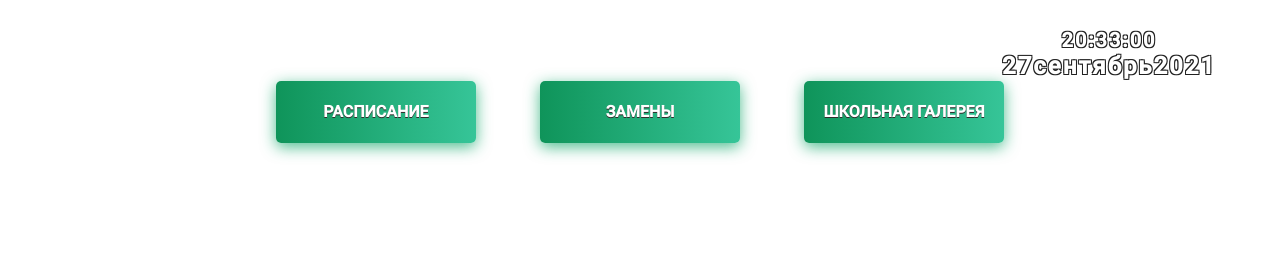
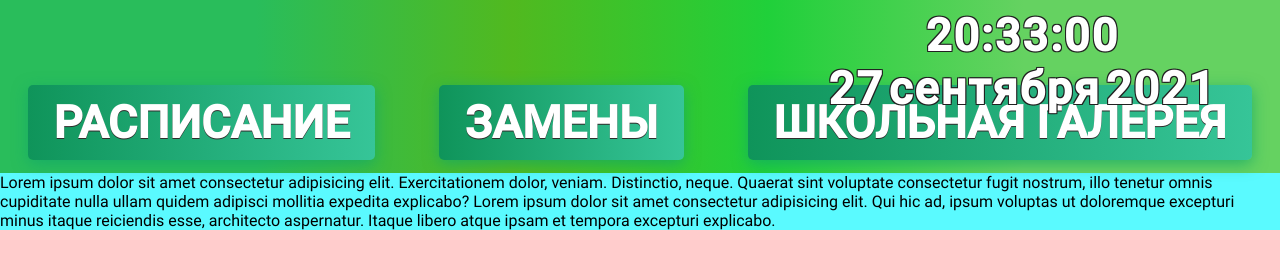
Before and after one commit to liceum28nn/liceum28nn.github.io, a website: page source/index.html in a window 1280 px wide. Shown: the top 280 px of the page. Drawn offline with nearby package versions, Linux system fonts and the light colour scheme; files that its build step writes are made by us from their sources.

Commit message:
start header

```diff
--- a/source/index.html
+++ b/source/index.html
@@ -40,6 +40,8 @@
       </nav>
   </header>
   <main class="main page-main">
+    Lorem ipsum dolor sit amet consectetur adipisicing elit. Exercitationem dolor, veniam. Distinctio, neque. Quaerat sint voluptate consectetur fugit nostrum, illo tenetur omnis cupiditate nulla ullam quidem adipisci mollitia expedita explicabo?
+    Lorem ipsum dolor sit amet consectetur adipisicing elit. Qui hic ad, ipsum voluptas ut doloremque excepturi minus itaque reiciendis esse, architecto aspernatur. Itaque libero atque ipsam et tempora excepturi explicabo.
 
   </main>
  <span class="info"></span>
--- a/source/js/app.js
+++ b/source/js/app.js
@@ -5,7 +5,7 @@ function getCorrectTime() {
 
   const nowMonth = document.querySelector('.js-month');
 
-  const months = ['январь','февраль','март','апрель','май','июнь','июль','август','сентябрь','октябрь','ноябрь','декабрь'];
+  const months = ['января','февраля','марта','апреля','майя','июня','июля','августа','сентября','октября','ноября','декабря'];
   nowMonth.textContent = months[nowTime.getMonth()];
 
   const nowDay = document.querySelector('.js-day');
--- a/source/less/blocks/body.less
+++ b/source/less/blocks/body.less
@@ -1,7 +1,15 @@
+.page {
+  height: 100vh;
+  width: 100vw;
+}
+
 .page-body {
+  display: flex;
   margin: 0;
   padding: 0;
-  height: 100%;
-  width: 100vw;
+  // height: 100vh;
+  // width: 100vw;
   font-family: var(--basic-font);
+  background: rgba(255, 0, 0, 0.2);
+  flex-wrap: wrap;
 }
--- a/source/less/blocks/header.less
+++ b/source/less/blocks/header.less
@@ -1,3 +1,14 @@
 .header {
+  margin: 0;
+  padding: 0;
   position: relative;
+  background: rgb(41,189,91);
+  background: linear-gradient(90deg, rgba(41,189,91,1) 20%, rgba(81,185,31,1) 40%, rgba(32,208,58,1) 60%, rgba(101,210,97,1) 80%);
+  height: 20vh;
+  width: 100%;
+  display: flex;
+  justify-content: space-around;
+  align-items: flex-end;
+  padding-bottom: 1%;
+
 }
--- a/source/less/blocks/nav-menu.less
+++ b/source/less/blocks/nav-menu.less
@@ -1,5 +1,6 @@
 .nav-menu {
   opacity: 1;
+  width: 100%;
 
   &__list {
     list-style: none;
@@ -7,16 +8,19 @@
     margin: 0;
     display: flex;
     width: 100%;
+    // margin-top: 20%;
     justify-content: center;
+    // align-items: flex-end;
   }
 
   &__item {
-    padding: 0;
+    // padding: 0;
     margin: 0;
     text-transform: uppercase;
     margin-right: 5%;
-    width: 200px;
-    font-size: 16px;
+    // width: 200px;
+    font-size: 45px;
+    padding: 0.5% 2%;
     font-weight: 600;
     color: var(--white);
     cursor: pointer;
--- /dev/null
+++ b/source/less/blocks/page-main.less
@@ -0,0 +1,5 @@
+.page-main {
+  background-color: #5afaff;
+  width: 100%;
+  // min-height: 100%;
+}
--- a/source/less/blocks/time.less
+++ b/source/less/blocks/time.less
@@ -6,14 +6,16 @@
   right: 5%;
   // grid-template-columns: 1fr 1fr;
   // grid-template-rows: 1fr 1fr;
+  grid-column-gap: 5px;
   grid-template-areas:
     "a a a"
     "d e f";
+  font-size: 45px;
 
   &__now {
     grid-area: a;
     text-align: center;
-    font-size: 20px;
+
     font-weight: bold;
     color: var(--white);
     text-shadow:
@@ -48,21 +50,18 @@
     grid-area: d;
     color: var(--white);
     font-weight: bold;
-    font-size: 24px;
     text-shadow:
       1px 1px 0 var(--black),
       1px -1px 0 var(--black),
       -1px -1px 0 var(--black),
       -1px 1px 0 var(--black);
     letter-spacing: 2px;
-
   }
 
   &__month {
     grid-area: e;
     color: var(--white);
     font-weight: bold;
-    font-size: 24px;
     text-shadow:
       1px 1px 0 var(--black),
       1px -1px 0 var(--black),
@@ -75,7 +74,6 @@
     grid-area: f;
     color: var(--white);
     font-weight: bold;
-    font-size: 24px;
     text-shadow:
       1px 1px 0 var(--black),
       1px -1px 0 var(--black),
--- a/source/less/global/variables.less
+++ b/source/less/global/variables.less
@@ -13,4 +13,11 @@
 
 .visually-hidden {
   transform: scale(0);
+  position: absolute;
+  clip: rect(1px, 1px, 1px, 1px);
+  padding: 0;
+  border: 0;
+  height: 1px;
+  width: 1px;
+  overflow: hidden
 }
--- a/source/less/style.less
+++ b/source/less/style.less
@@ -6,3 +6,4 @@
 @import "blocks/header.less";
 @import "blocks/nav-menu.less";
 @import "blocks/time.less";
+@import "blocks/page-main.less";
```
